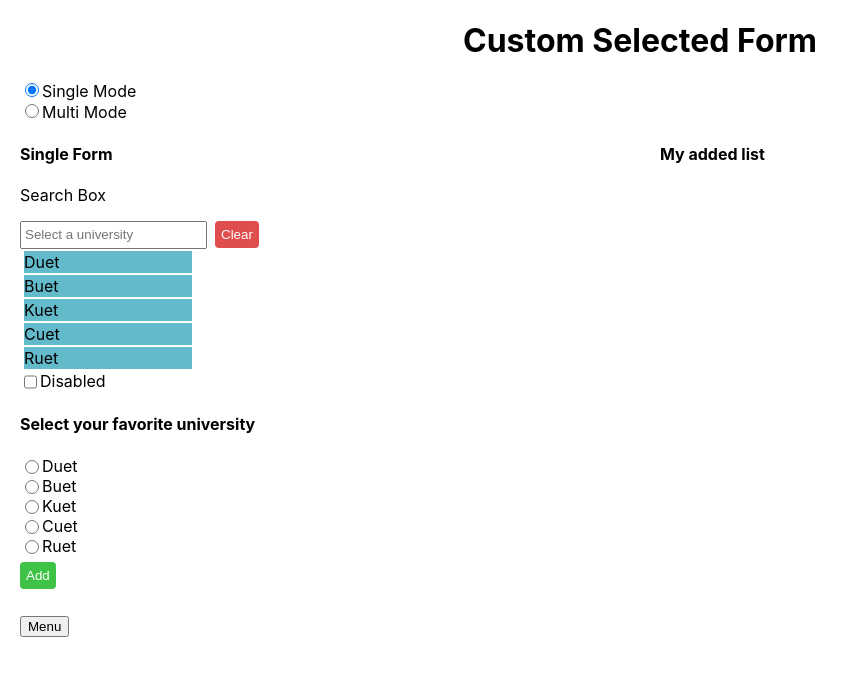
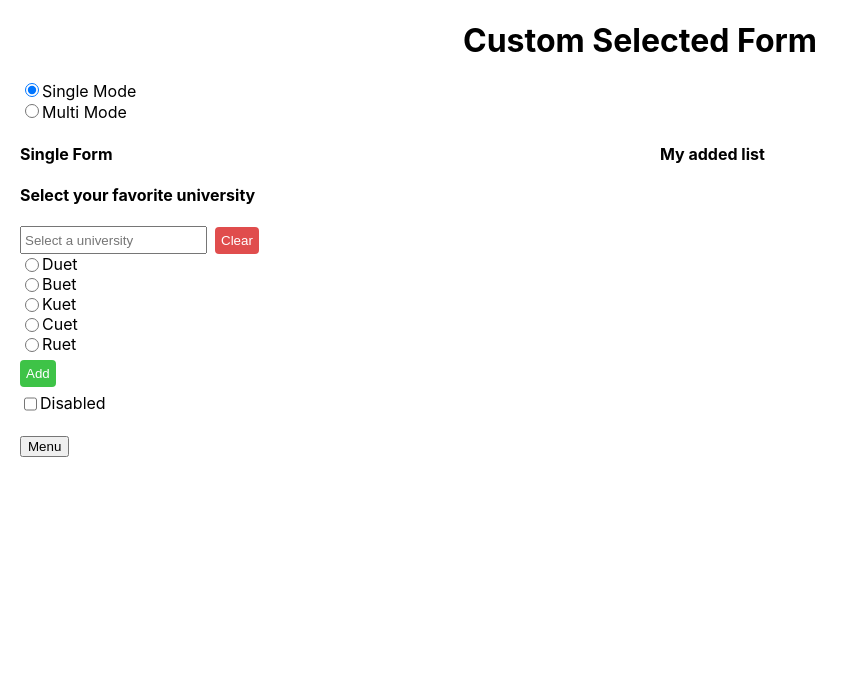
Before and after one commit to abukawsar45/custom-form-handle, a React (Create React App) app: page / in a window 1280 px wide. Shown: the top 676 px of the page, without its empty margins (0-858 px from the left). Built offline with nearby package versions, Linux system fonts and the light colour scheme.

Commit message:
update search box

```diff
--- a/src/App.jsx
+++ b/src/App.jsx
@@ -1,6 +1,6 @@
 import './App.css';
 import CustomSelect from './components/CustomSelect';
-import {  useState } from 'react';
+import { useState } from 'react';
 import Input from './utils/input/Input';
 
 function App() {
@@ -25,9 +25,11 @@ function App() {
 
   const handleClearSingleForm = (searchText) => {
     setSearchSingleValue('');
+    setSelectSingleValue('');
   };
   const handleClearMultiForm = (searchText) => {
     setSearchMultiValue('');
+    setSelectMultiValue([]);
   };
 
   const handleSingleMenuOpen = () => {
@@ -54,12 +56,14 @@ function App() {
 
   // handle added single list
   const handleAddedSingleList = (data) => {
+    if (data) {
       const uniqueId = generateUniqueId(allSingleData);
       const myData = {
         id: uniqueId,
         name: data,
       };
       setAllSingleData([myData, ...allSingleData]);
+    }
   };
   // handle selected multiple/group value
   const handleMultipleValue = ({ type, name }) => {
@@ -103,12 +107,18 @@ function App() {
   };
 
   const handleModeSelection = (type) => {
-      setSelectSingleValue('')
+    setSelectSingleValue('');
     // setAllSingleData([])
     setSelectMultiValue([]);
     // setStoreAllMultiData([]);
+    setSearchMultiValue('');
+    setSearchSingleValue('');
     setIsMultiMode(type);
+  };
 
+  const handleMultiDisabled = () => {
+    // setSelectMultiValue([]);
+    setIsDisabledMulti(!isDisabledMulti);
   };
   // console.log(isMultiMode);
   return (
@@ -142,7 +152,7 @@ function App() {
           isClearable={handleClearMultiForm}
           isSearchable={true}
           isDisabled={isDisabledMulti}
-          setIsDisabled={setIsDisabledMulti}
+          setIsDisabled={handleMultiDisabled}
           options={options}
           value={searchMultiValue}
           setSearchValue={setSearchMultiValue}
--- a/src/components/CustomSelect.css
+++ b/src/components/CustomSelect.css
@@ -14,7 +14,6 @@
   gap: 20px;
   flex-direction: row;
 }
-
 
 .kzui-left_container {
   width: 50%;
@@ -41,7 +40,7 @@
   color: white;
   /* padding: 2px 3px; */
 }
-.kzui-btn_clear:hover {
+.kzui-btn_clear_hover {
   background: rgb(223, 11, 11);
 }
 .kzui-btn_add {
@@ -56,12 +55,7 @@
 .kzui-add_btn_hover:hover {
   background: rgb(18, 179, 28);
 }
-.kzui-university_name {
-  margin: 2px 4px;
-  padding: 1px 3px 1px 0;
-  width: 165px;
-  background: #62baca;
-}
+
 .kzui-selected_text {
   margin: 2px 4px;
   padding: 1px 3px 1px 0;
@@ -83,11 +77,11 @@
   display: inline-block;
   background-color: #fff;
 }
-.kzui-added_list_div{
+.kzui-added_list_div {
   display: flex;
   justify-content: start;
   align-items: center;
-  gap:20px;
+  gap: 20px;
 }
 
 .kzui-delete_button {
@@ -104,7 +98,7 @@
   background: rgb(223, 11, 11);
 }
 
-
+/* responsive for mid device */
 @media (max-width: 768px) {
   .kzui-main_container {
     flex-direction: column;
--- a/src/components/CustomSelect.jsx
+++ b/src/components/CustomSelect.jsx
@@ -32,7 +32,14 @@ const CustomSelect = ({
           {/* search box */}
           <div>
             <div className=''>
-              <p className=''>Search Box</p>
+              <div>
+                {' '}
+                {isMulti ? (
+                  <h4>Select your all favorites university</h4>
+                ) : (
+                  <h4>Select your favorite university</h4>
+                )}
+              </div>
               {isMulti ? (
                 <input
                   type='text'
@@ -52,12 +59,27 @@ const CustomSelect = ({
                   disabled={isDisabled}
                 />
               )}
-              <button
-                className='kzui-btn_clear kzui-clickable'
-                onClick={isClearable}
-              >
-                Clear
-              </button>
+              {isMulti ? (
+                <button
+                  className={`kzui-btn_clear ${
+                    value && 'kzui-clickable kzui-btn_clear_hover'
+                  }`}
+                  onClick={isClearable}
+                  disabled={selectValue.length === 0}
+                >
+                  Clear
+                </button>
+              ) : (
+                <button
+                  className={`kzui-btn_clear ${
+                    value && 'kzui-clickable kzui-btn_clear_hover'
+                  }`}
+                  onClick={isClearable}
+                  disabled={!value}
+                >
+                  Clear
+                </button>
+              )}
             </div>
             {/* university name */}
             <div className=''>
@@ -72,32 +94,90 @@ const CustomSelect = ({
                     .map((option, ind) => (
                       <div key={option + ind + 'a'}>
                         {isMulti ? (
-                          <option
-                            className={`${
+                          <div
+                            className={`kzui-display_flex ${
                               value.toLowerCase() === option.toLowerCase()
                                 ? 'kzui-selected_text'
-                                : 'kzui-university_name'
-                            }`}
+                                : ''
+                            } `}
+                            key={option + ind + 'abab'}
+                            onChange={(e) =>
+                              !isDisabled &&
+                              setSelectValue({
+                                type: e.target.checked,
+                                name: option,
+                              })
+                            }
                           >
-                            {option}
-                          </option>
+                            <Input
+                              className='kzui-checkbox_custom  '
+                              type='checkbox'
+                              name='university_name'
+                              id={option + ind}
+                              htmlFor={option + ind}
+                              label={option}
+                              disabled={isDisabled}
+                            />
+                          </div>
                         ) : (
-                          <option
-                            className={`${
+                          <div
+                            className={`kzui-display_flex ${
                               value.toLowerCase() === option.toLowerCase()
                                 ? 'kzui-selected_text'
-                                : 'kzui-university_name'
+                                : ''
                             } `}
+                            key={option + ind + 'ab'}
+                            onChange={(e) =>
+                              !isDisabled && setSelectValue(option)
+                            }
                           >
-                            {option}
-                          </option>
+                            <Input
+                              className='kzui-checkbox_custom'
+                              type='radio'
+                              name='uni_name'
+                              id={option}
+                              htmlFor={option}
+                              label={option}
+                              disabled={isDisabled}
+                            />
+                          </div>
                         )}
                       </div>
                     ))}
                 </div>
               }
             </div>
-            <div className='kzui-display_flex'>
+            <div className='kz'>
+              {' '}
+              {isMulti ? (
+                <button
+                  type='submit'
+                  disabled={isDisabled}
+                  className={`kzui-btn_add ${
+                    !isDisabled &&
+                    selectValue.length !== 0 &&
+                    'kzui-clickable kzui-add_btn_hover'
+                  }`}
+                  onClick={() => onChangeHandler(selectValue)}
+                >
+                  Add
+                </button>
+              ) : (
+                <button
+                  type='submit'
+                  disabled={isDisabled}
+                  className={`kzui-btn_add ${
+                    !isDisabled &&
+                    selectValue &&
+                    'kzui-clickable kzui-add_btn_hover'
+                  }`}
+                  onClick={() => onChangeHandler(selectValue)}
+                >
+                  Add
+                </button>
+              )}
+            </div>
+            <div className='kzui-display_flex '>
               {isMulti ? (
                 <>
                   <input
@@ -122,73 +202,6 @@ const CustomSelect = ({
             </div>
           </div>
         </div>
-        {/* choose university */}
-        <div className='kzui-margin_top'>
-          {isMulti ? (
-            <h4>Select your all favorites university</h4>
-          ) : (
-            <h4>Select your favorite university</h4>
-          )}
-
-          {isGrouped
-            ? options.map((option, ind) => (
-                <div
-                  className='kzui-display_flex'
-                  key={option + ind + 'abab'}
-                  onChange={(e) =>
-                    setSelectValue({ type: e.target.checked, name: option })
-                  }
-                >
-                  <Input
-                    className='kzui-checkbox_custom'
-                    type='checkbox'
-                    name='university_name'
-                    id={option + ind}
-                    htmlFor={option + ind}
-                    label={option}
-                  />
-                </div>
-              ))
-            : options.map((option, ind) => (
-                <div
-                  className='kzui-display_flex'
-                  key={option + ind + 'ab'}
-                  onChange={(e) => setSelectValue(option)}
-                >
-                  <Input
-                    className='kzui-checkbox_custom'
-                    type='radio'
-                    name='uni_name'
-                    id={option}
-                    htmlFor={option}
-                    label={option}
-                  />
-                </div>
-              ))}
-        </div>
-        {isMulti ? (
-          <button
-            type='submit'
-            disabled={selectValue.length === 0}
-            className={`kzui-btn_add ${
-              selectValue.length !== 0 && 'kzui-clickable kzui-add_btn_hover'
-            }`}
-            onClick={() => onChangeHandler(selectValue)}
-          >
-            Add
-          </button>
-        ) : (
-          <button
-            type='submit'
-            disabled={!selectValue}
-            className={`kzui-btn_add ${
-              selectValue && 'kzui-clickable kzui-add_btn_hover'
-            }`}
-            onClick={() => onChangeHandler(selectValue)}
-          >
-            Add
-          </button>
-        )}
         <div className='kzui-margin_top kzui-menu_box'>
           <button onClick={() => onMenuOpen()} className='kzui-menu_button'>
             Menu
--- a/src/utils/input/Input.jsx
+++ b/src/utils/input/Input.jsx
@@ -8,6 +8,7 @@ const Input = ({
   htmlFor,
   label,
   defaultChecked,
+  disabled,
 }) => {
   return (
     <>
@@ -17,6 +18,7 @@ const Input = ({
         name={name}
         id={id}
         defaultChecked={defaultChecked}
+        disabled={disabled}
       />
       <label htmlFor={htmlFor}>{label} </label>
     </>
```
Lines whose indentation alone changed are shown as unchanged.
